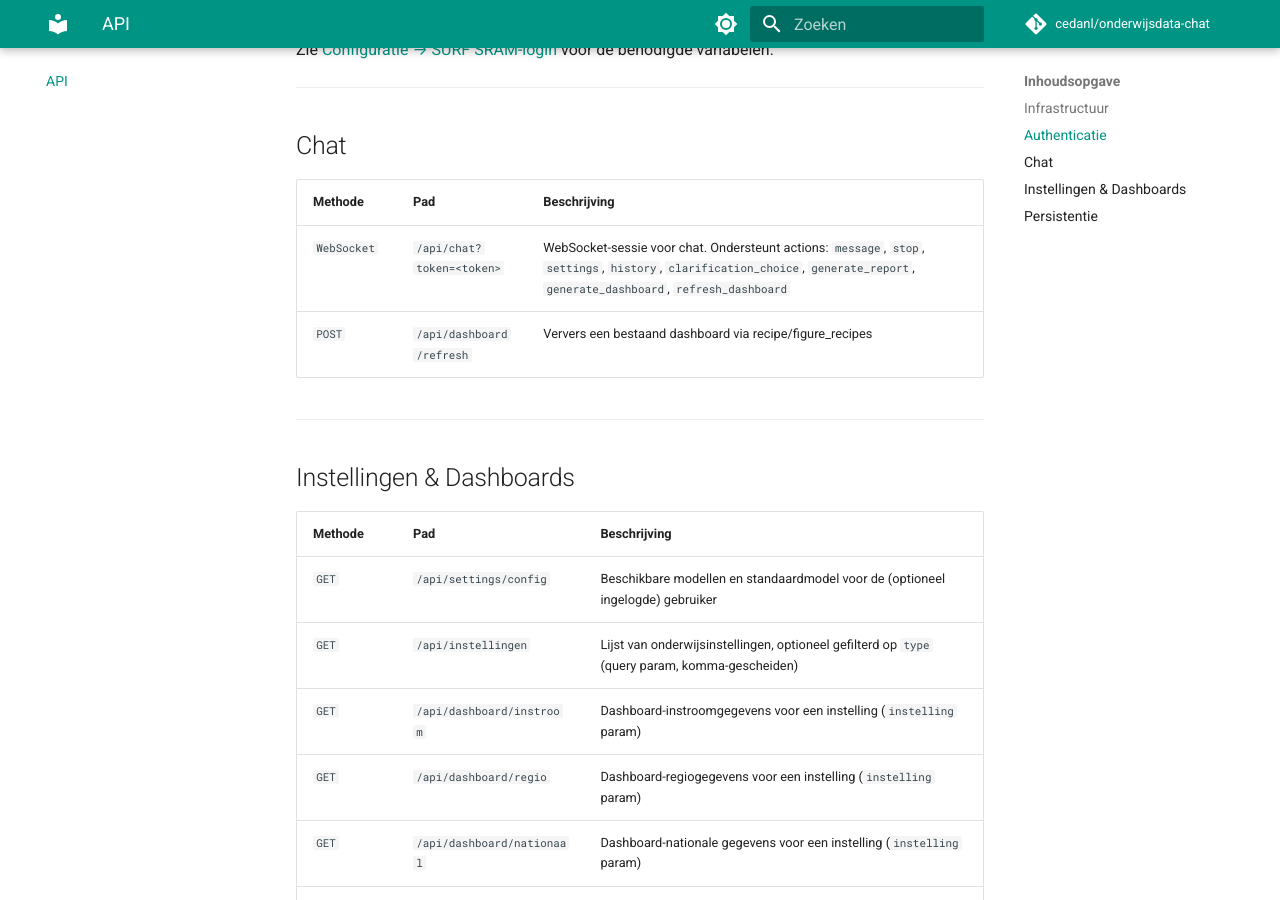
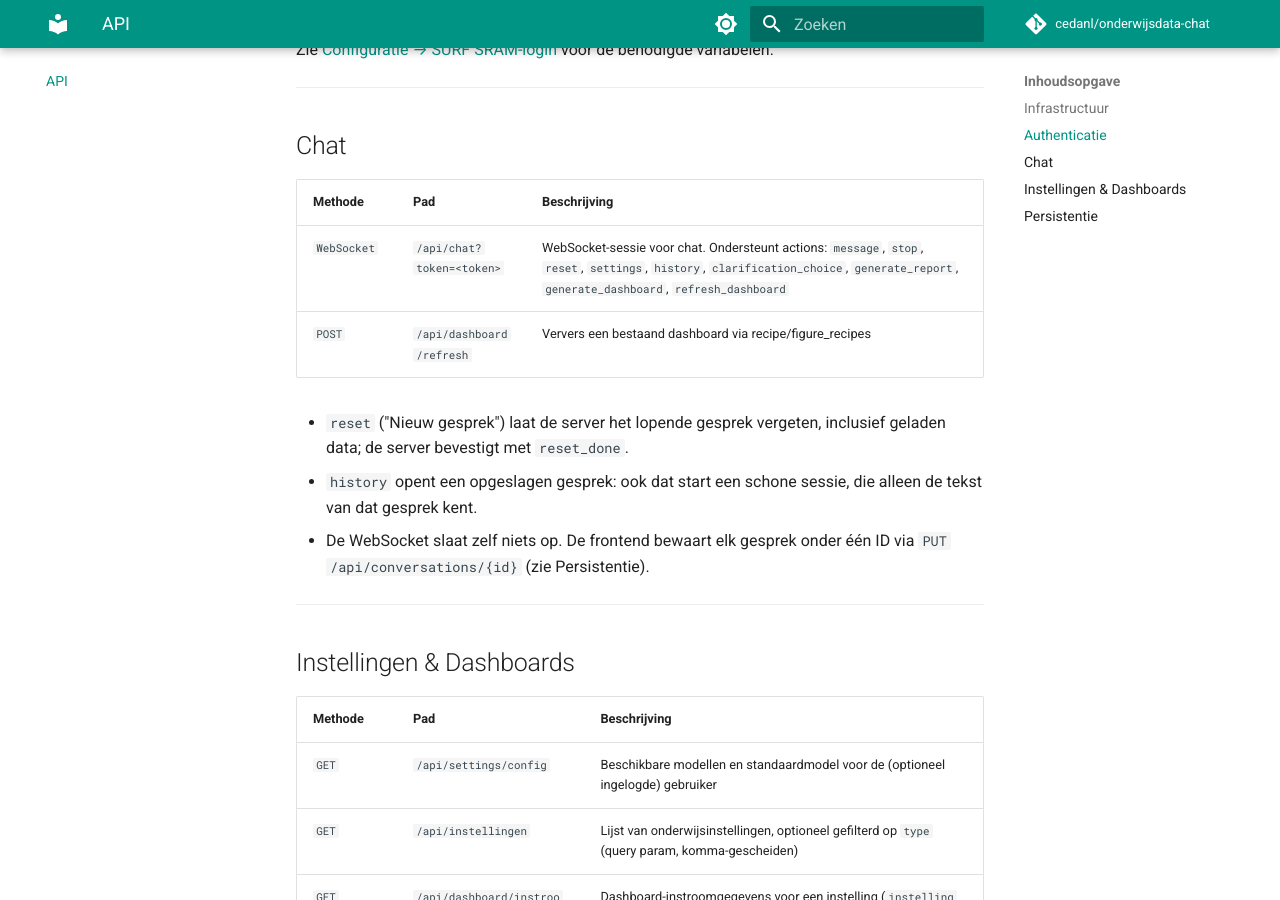
Before and after one commit to cedanl/onderwijsdata-chat, an MkDocs documentation site: the page built from docs/api.md, in a window 1280 px wide and 900 px high, scrolled down 1371 px. Built offline with MkDocs 1.6.1 and Material for MkDocs 9.7.7, drawn with Linux system fonts in a browser that asks for light colours; comment, search, counter and statistics services are not loaded.

Commit message:
docs: correct the token type, the WebSocket actions and a homepage claim
- The security page called the auth tokens JWTs; they are the app's own
  HMAC-signed `username|expiry` tokens.
- The API reference lacked the `reset` action and its `reset_done`
  reply, and now says what `history` does and that the WebSocket saves
  nothing (the frontend does, via PUT /api/conversations/{id}).
- The homepage promised "geen definitieverschillen tussen bronnen";
  sources do define things differently (p01 vs p03 in the audit). It
  now says the answer names the dataset and definition it used.

`mkdocs build --strict` passes.

Refs surf-internal/npuls/ceda/onderwijsdata-chat#148

Co-Authored-By: Claude Opus 5.5 <noreply@anthropic.com>

```diff
--- a/docs/api.md
+++ b/docs/api.md
@@ -37,8 +37,12 @@ Zie [Configuratie → SURF SRAM-login](configuratie/index.md#surf-sram-login-oid
 
 | Methode | Pad | Beschrijving |
 |---------|-----|--------------|
-| `WebSocket` | `/api/chat?token=<token>` | WebSocket-sessie voor chat. Ondersteunt actions: `message`, `stop`, `settings`, `history`, `clarification_choice`, `generate_report`, `generate_dashboard`, `refresh_dashboard` |
+| `WebSocket` | `/api/chat?token=<token>` | WebSocket-sessie voor chat. Ondersteunt actions: `message`, `stop`, `reset`, `settings`, `history`, `clarification_choice`, `generate_report`, `generate_dashboard`, `refresh_dashboard` |
 | `POST` | `/api/dashboard/refresh` | Ververs een bestaand dashboard via recipe/figure_recipes |
+
+- `reset` ("Nieuw gesprek") laat de server het lopende gesprek vergeten, inclusief geladen data; de server bevestigt met `reset_done`.
+- `history` opent een opgeslagen gesprek: ook dat start een schone sessie, die alleen de tekst van dat gesprek kent.
+- De WebSocket slaat zelf niets op. De frontend bewaart elk gesprek onder één ID via `PUT /api/conversations/{id}` (zie Persistentie).
 
 ---
 
--- a/frontend/src/pages/HomePage.jsx
+++ b/frontend/src/pages/HomePage.jsx
@@ -45,7 +45,7 @@ export default function HomePage({ dashboardsEnabled = true }) {
                 <svg viewBox="0 0 24 24" fill="none" stroke="currentColor" strokeWidth="2" strokeLinecap="round" strokeLinejoin="round"><path d="M12 2L2 7l10 5 10-5-10-5z"/><path d="M2 17l10 5 10-5"/><path d="M2 12l10 5 10-5"/></svg>
               </div>
               <h3>Al gekoppeld en geharmoniseerd</h3>
-              <p>Geen ETL, geen matching-werk, geen definitieverschillen tussen bronnen. De datasets zijn samengevoegd en klaar voor analyse.</p>
+              <p>Geen ETL en geen matching-werk: de bronnen zijn al ontsloten en klaar voor analyse. Waar definities tussen bronnen verschillen, noemt het antwoord welke dataset en definitie het gebruikt.</p>
             </div>
             <div className="feature-card">
               <div className="feature-icon teal">
```
Also changed, not shown: docs/kwaliteit-en-veiligheid.md (+1 -1 lines).
